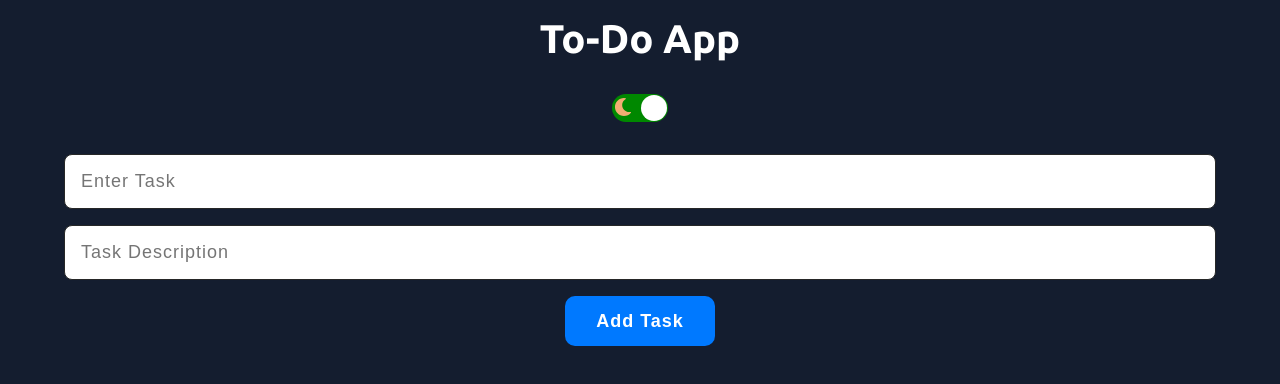
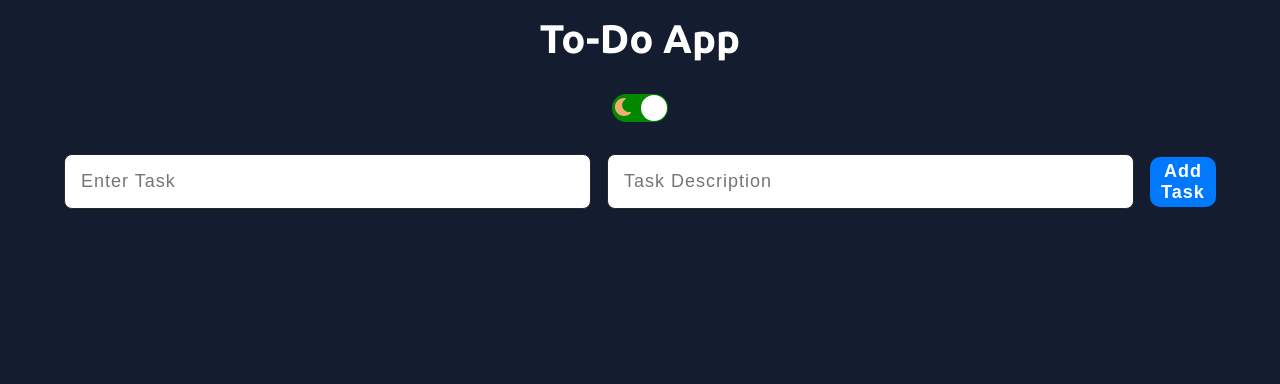
Before and after one commit to nyrellcl/todo-app, a React (Create React App) app: page / in a window 1280 px wide. Shown: the top 384 px of the page. Built offline with nearby package versions, Linux system fonts and the light colour scheme; a web font is replaced by a local one.

Commit message:
fix overflow issue

```diff
--- a/src/index-sass/index.css
+++ b/src/index-sass/index.css
@@ -41,8 +41,10 @@ p {
 .light-task-box {
   display: flex;
   flex-direction: column;
-  flex-wrap: wrap;
   gap: 1rem;
+  margin-top: 4rem;
+  height: 25rem;
+  overflow-y: scroll;
 }
 
 .dark-task-box {
@@ -120,10 +122,6 @@ p {
   font-weight: 700;
 }
 
-.dark-task-box, .light-task-box {
-  margin-top: 4rem;
-}
-
 .task-area {
   display: flex;
   align-items: center;
@@ -169,8 +167,15 @@ p {
 }
 
 @media only screen and (min-width: 1200px) {
+  .dark-task-box, .light-task-box {
+    flex-wrap: wrap;
+  }
+  .tasks-container__form {
+    flex-direction: row;
+  }
   .tasks-container__form .task-btn {
     transition: all 250ms ease-in;
+    width: 18.75rem;
   }
   .tasks-container__form .task-btn:hover {
     filter: brightness(1.3);
--- a/src/index-sass/index.scss
+++ b/src/index-sass/index.scss
@@ -45,8 +45,10 @@ p {
 .light-task-box {
   display: flex;
   flex-direction: column;
-  flex-wrap: wrap;
   gap: 1rem;
+  margin-top: 4rem;
+  height: rem(400);
+  overflow-y: scroll;
 }
 
 .dark-task-box {
@@ -126,9 +128,6 @@ p {
   }
 }
 
-.dark-task-box,.light-task-box{
-    margin-top: 4rem;
-}
 
 .task-area {
     display: flex;
@@ -176,10 +175,15 @@ p {
 }
 
 @media only screen and (min-width: 1200px){
+    .dark-task-box, .light-task-box{
+        flex-wrap: wrap;
+    }
     .tasks-container{
         &__form{
+            flex-direction: row;
             .task-btn{
                 transition: all 250ms ease-in;
+                width: rem(300);
                 &:hover{
                     filter: brightness(1.3);
                 }
```
Also changed, not shown: 1 other file (tests, documents, lock files or other folders).
